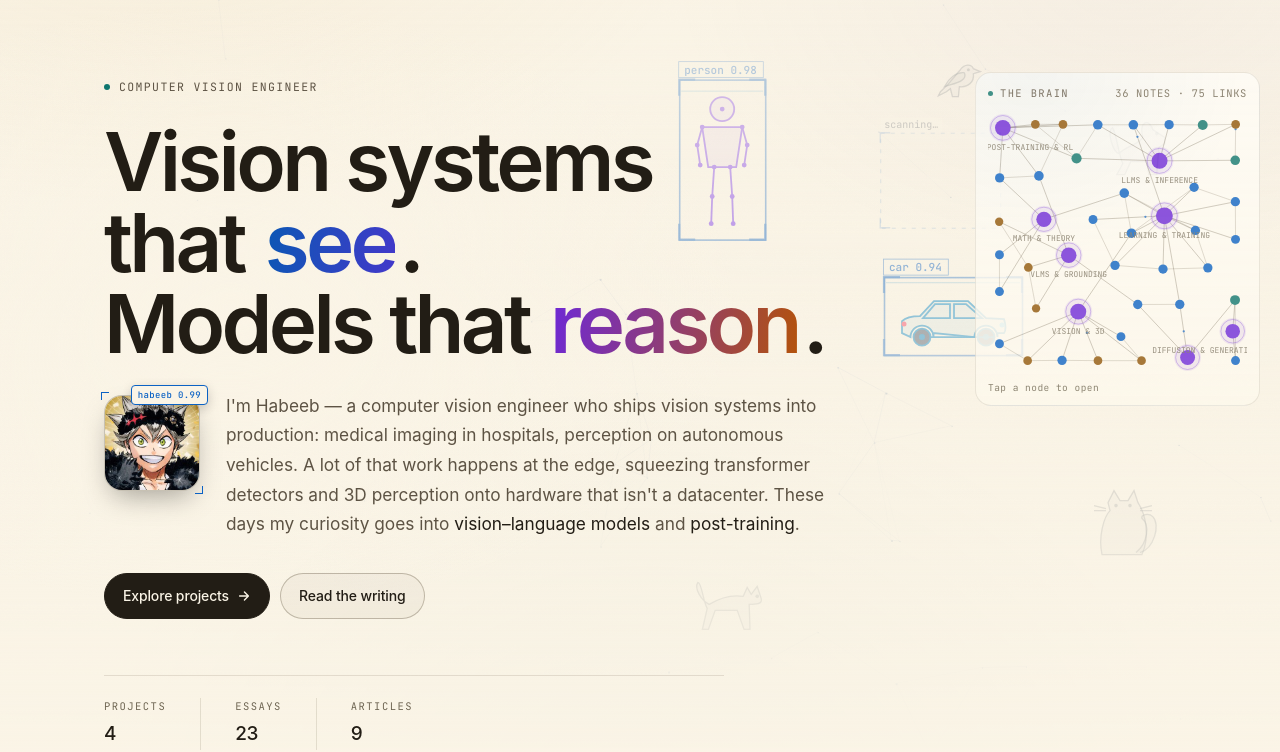
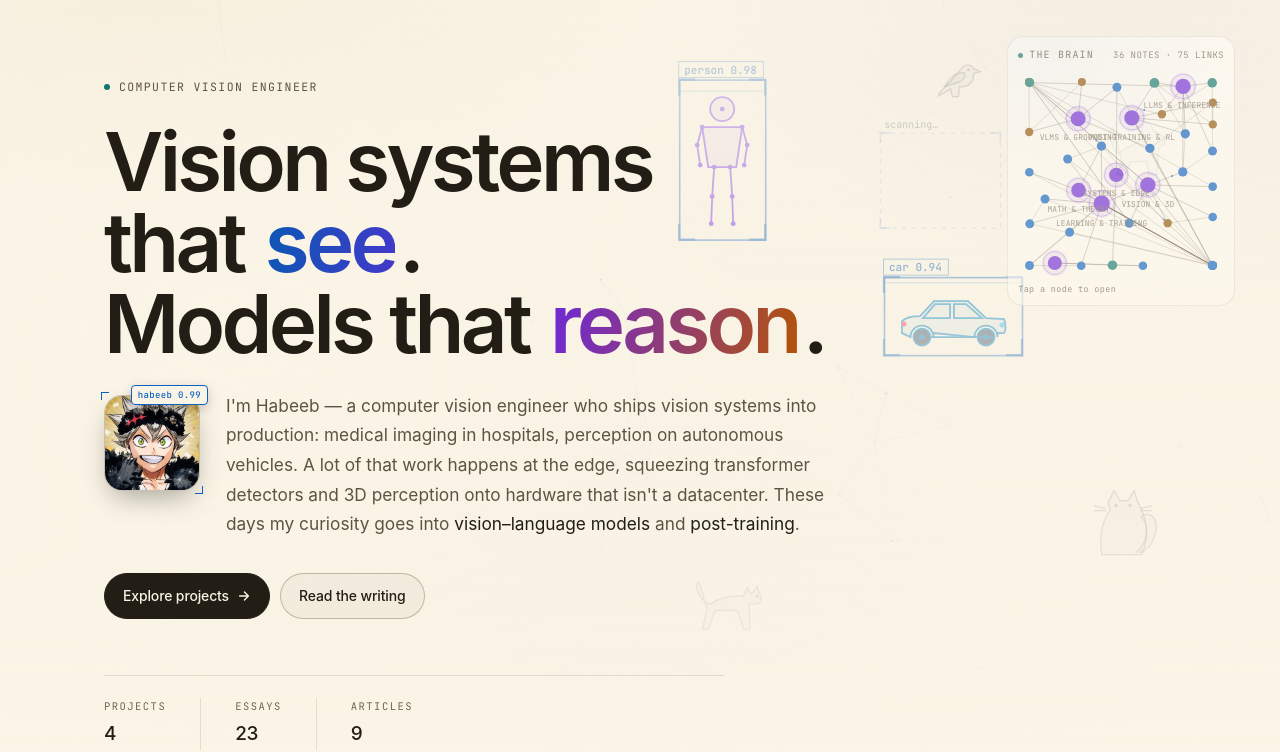
Before and after one commit to habibsnippets/habibsnippets.github.io, a website: page index.html in a window 1280 px wide. Shown: the part 52-804 px from the top of the page. Drawn offline with Linux system fonts and the light colour scheme; a web font is replaced by a local one.

Commit message:
Restore text and avatar layout, relocate brain panel to top-right corner with 20% reduced size and opacity

```diff
--- a/index.html
+++ b/index.html
@@ -35,7 +35,7 @@
 <link rel="preconnect" href="https://fonts.gstatic.com" crossorigin>
 <link href="https://api.fontshare.com/v2/css?f[]=satoshi@400,500,600,700&display=swap" rel="stylesheet">
 <link href="https://fonts.googleapis.com/css2?family=JetBrains+Mono:wght@400;500;600&display=swap" rel="stylesheet">
-<link rel="stylesheet" href="styles.css?v=14">
+<link rel="stylesheet" href="styles.css?v=17">
 
 <script type="application/ld+json">
 {
@@ -92,7 +92,6 @@
     <canvas id="viz" aria-hidden="true"></canvas>
     <div class="hero-fade" aria-hidden="true"></div>
 
-    <div class="container hero-inner">
     <aside class="brain-panel" aria-label="Map of my notes and how they connect">
       <div class="brain-head">
         <span class="brain-title"><span class="dot-live" aria-hidden="true"></span>The brain</span>
@@ -107,6 +106,7 @@
       </p>
     </aside>
 
+    <div class="container hero-inner">
       <p class="eyebrow">
         <span class="pulse" aria-hidden="true"></span>
         Computer Vision Engineer
@@ -686,6 +686,6 @@
 
 <script src="brain/brain.js"></script>
 <script src="writing/posts.js"></script>
-<script src="main.js?v=13"></script>
+<script src="main.js?v=14"></script>
 </body>
 </html>
--- a/main.js
+++ b/main.js
@@ -1330,7 +1330,7 @@
 
       /* The same graph should not look crowded in the smaller corner
          box, so nodes and springs scale down with the canvas. */
-      scale = Math.min(1, Math.max(0.72, W / 340));
+      scale = Math.min(1, Math.max(0.6, W / 280));
       sizeNodes();
     }
 
--- a/styles.css
+++ b/styles.css
@@ -412,12 +412,10 @@ ul, ol, dl, dd { margin: 0; padding: 0; list-style: none; }
 
 .brain-panel {
   position: absolute;
-  top: 0;
-  /* Hug the viewport's right edge rather than the text column, which
-     keeps the headline's last glyphs out from under the panel. */
-  right: calc(20px - (100vw - 1120px) / 2);
-  width: 285px;
-  padding: 12px 12px 10px;
+  top: calc(var(--nav-h) + 24px);
+  right: clamp(20px, 3.5vw, 48px);
+  width: 228px;
+  padding: 10px 10px 8px;
   border: 1px solid var(--line);
   border-radius: var(--radius);
   background:
@@ -425,29 +423,34 @@ ul, ol, dl, dd { margin: 0; padding: 0; list-style: none; }
     var(--card-grad),
     var(--panel);
   overflow: hidden;
-  opacity: 0.78;
-  transition: opacity 0.3s var(--ease);
+  opacity: 0.62;
+  transition: opacity 0.3s var(--ease), border-color 0.3s var(--ease), transform 0.3s var(--ease);
+  z-index: 3;
 }
 .brain-panel:hover,
-.brain-panel:focus-within { opacity: 1; }
+.brain-panel:focus-within {
+  opacity: 0.98;
+  border-color: var(--line-hi);
+  transform: translateY(-2px);
+}
 
 .brain-head {
   display: flex;
   align-items: center;
   justify-content: space-between;
-  gap: 12px;
-  font-family: var(--mono);
-  font-size: 10.5px;
-  letter-spacing: 0.13em;
+  gap: 8px;
+  font-family: var(--mono);
+  font-size: 10px;
+  letter-spacing: 0.12em;
   text-transform: uppercase;
   color: var(--fg-dim);
 }
-.brain-title { display: inline-flex; align-items: center; gap: 7px; }
-.brain-meta { color: var(--fg-faint); letter-spacing: 0.06em; }
+.brain-title { display: inline-flex; align-items: center; gap: 6px; }
+.brain-meta { color: var(--fg-faint); letter-spacing: 0.05em; font-size: 9px; }
 
 .brain-canvas-wrap {
   position: relative;
-  margin-top: 11px;
+  margin-top: 8px;
   aspect-ratio: 1 / 1;
 }
 #brainCanvas {
@@ -461,11 +464,11 @@ ul, ol, dl, dd { margin: 0; padding: 0; list-style: none; }
 
 .brain-hint {
   display: flex;
-  gap: 10px;
-  margin-top: 8px;
-  font-family: var(--mono);
-  font-size: 9.5px;
-  letter-spacing: 0.05em;
+  gap: 8px;
+  margin-top: 6px;
+  font-family: var(--mono);
+  font-size: 8.5px;
+  letter-spacing: 0.04em;
   color: var(--fg-faint);
 }
 .brain-hint-touch { display: none; }
@@ -2198,21 +2201,9 @@ html.is-theming *::after {
 }
 
 /* ── Responsive ────────────────────────────────────────────── */
-/* Narrow screens: an absolutely pinned box would sit on top of the
-   headline (the h1 runs close to the right edge below ~1200px), so the
-   map moves into the flow after the hero copy, right-aligned. */
-@media (max-width: 1199px) {
-  .hero-inner {
-    display: flex;
-    flex-direction: column;
-  }
+@media (max-width: 1024px) {
   .brain-panel {
-    position: static;
-    order: 1;
-    align-self: flex-end;
-    width: min(76vw, 285px);
-    margin-top: 26px;
-    opacity: 0.86;
+    display: none;
   }
 }
 
```
Lines whose indentation alone changed are shown as unchanged.
